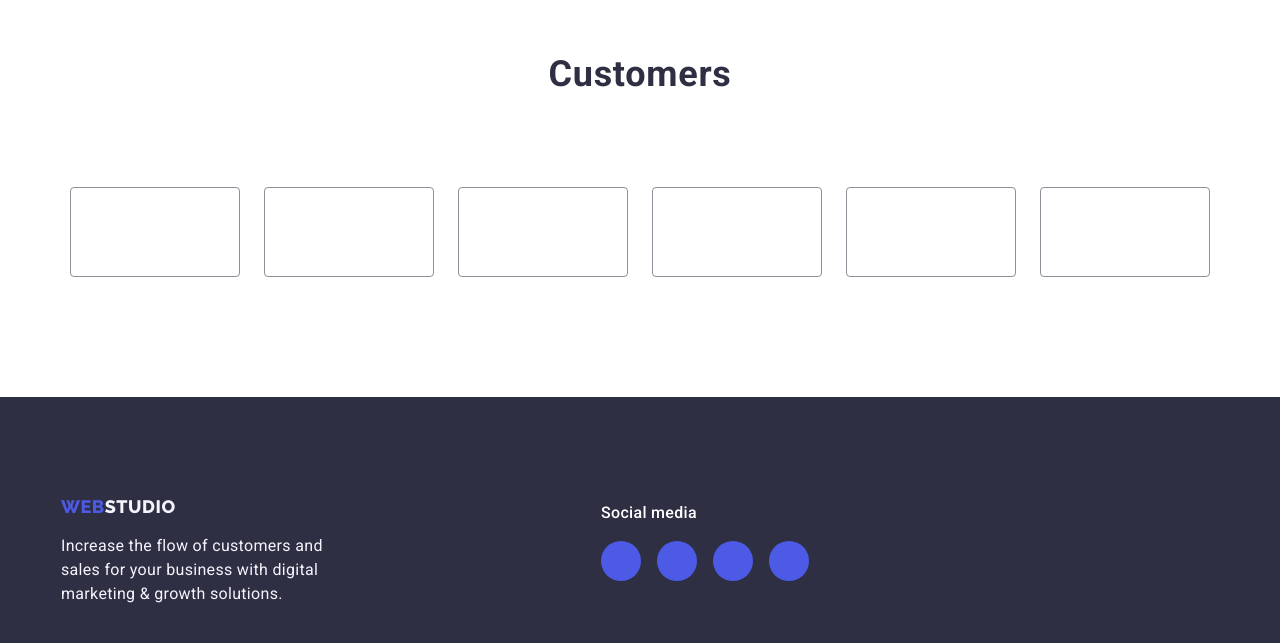
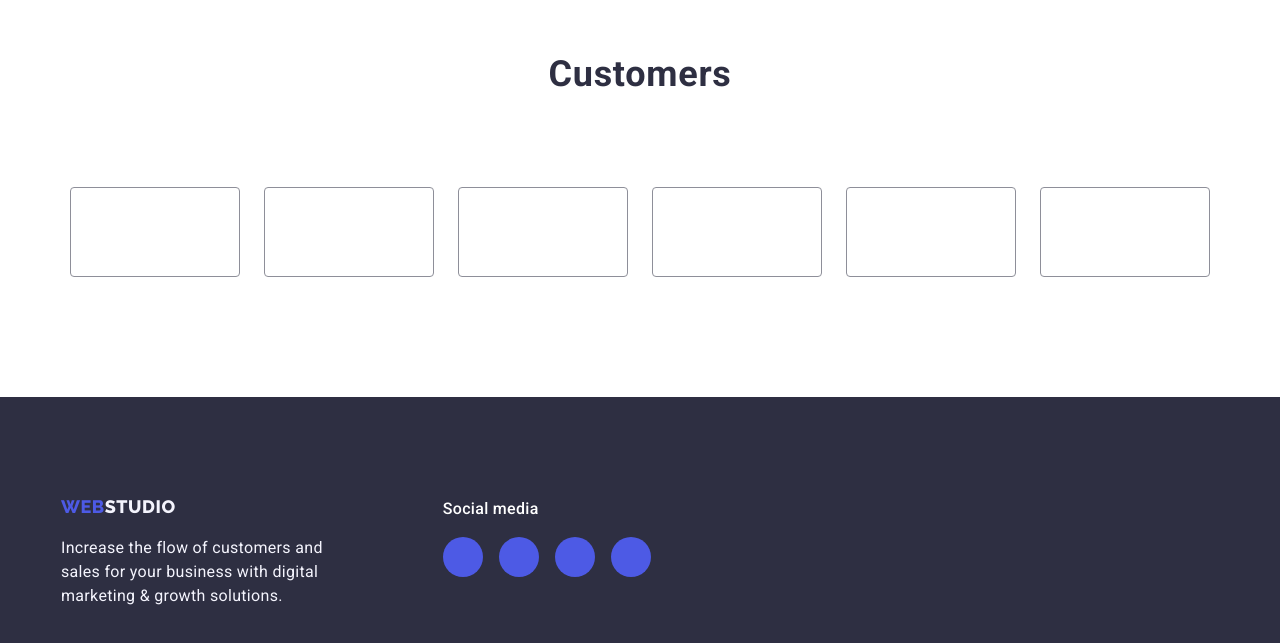
Before and after one commit to Sethsky-28/goit-markup-hw-05, a plain HTML site: page index.html in a window 1280 px wide. Shown: the part 2604-3247 px from the top of the page. Drawn offline with nearby package versions, Linux system fonts and the light colour scheme.

Commit message:
polishing footer

```diff
--- a/css/style.css
+++ b/css/style.css
@@ -486,6 +486,7 @@ figure {
     line-height: 1.5em;
     color: var(--cloud);
     letter-spacing: 0.32px;
+    margin-top: 17.5px;
 }
 
 .footer {
@@ -496,9 +497,10 @@ figure {
 }
 
 .container-footer {
+    display: flex;
+    flex-direction: row;
     width: 1158px;
     margin: 0 auto;
-    flex-shrink: 0;
     height: 112px;
     flex-shrink: 0;
 }
@@ -515,6 +517,11 @@ figure {
     flex-shrink: 0;
 }
 
+.logo-description {
+    display: flex;
+    flex-direction: column;
+}
+
 .social-media {
     color: var(--white);
     font-family: Roboto;
@@ -523,6 +530,7 @@ figure {
     font-weight: 500;
     line-height: 1.5;
     letter-spacing: 0.32px;
+    margin-bottom: 16px;
 }
 
 .logo-container {
@@ -531,18 +539,16 @@ figure {
 }
 
 .icons-container {
-    display: flex;
-    flex-direction: column;
-    row-gap: 16px;
-    justify-content: center;
-    align-items: flex-start;
+    display: inline;
+    width: 208px;
+    height: 80px;
     flex-shrink: 0;
-    margin-top: -105px;
-    margin-left: 540px;
+    margin-left: 120px;
 }
 
 .footer-icons {
-    display: flex;
+    display: inline-flex;
+    align-items: flex-start;
     gap: 16px;
 }
 
--- a/index.html
+++ b/index.html
@@ -342,11 +342,13 @@
     <footer>
         <section class="footer">
             <div class="container container-footer">
-                <a class="footer-logo" href="https://sethsky-28.github.io/goit-markup-hw-05/" class="footer-logo">
+                <div class="logo-description">
+                    <a class="footer-logo" href="https://sethsky-28.github.io/goit-markup-hw-04/" class="footer-logo">
                         <span class="iris">WEB</span>STUDIO</a>
-                    <div class="logo-container">
-                        <p class="footer-description">Increase the flow of customers and <br> sales for your business with digital
-                        <br>marketing & growth solutions.</p>
+                    <p class="footer-description">Increase the flow of customers and <br> sales for your business with
+                        digital
+                        <br>marketing & growth solutions.
+                    </p>
                 </div>
 
                 <div class="icons-container">
```
Also changed, not shown: portfolio.html (+3 -3 lines). Lines whose indentation alone changed are shown as unchanged.
